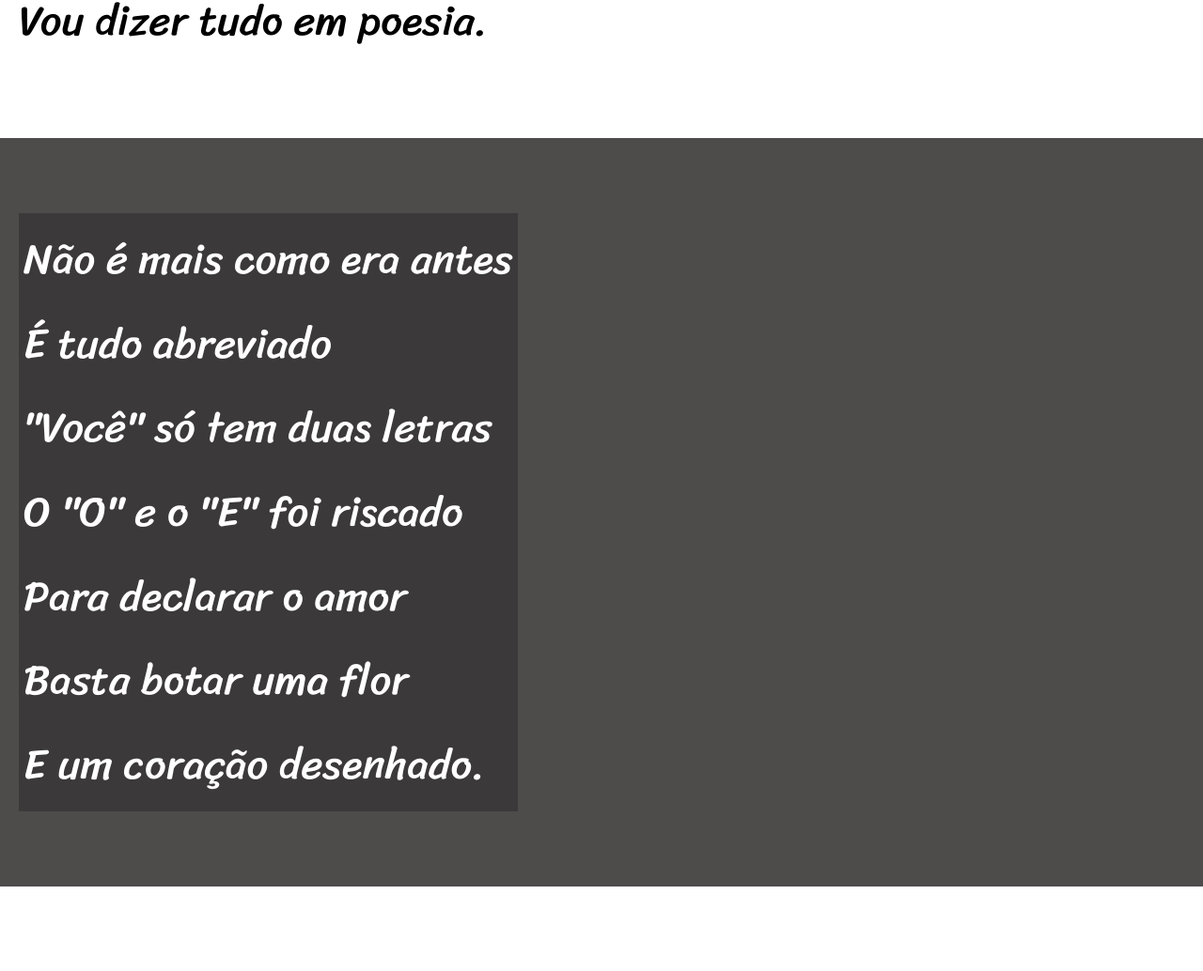
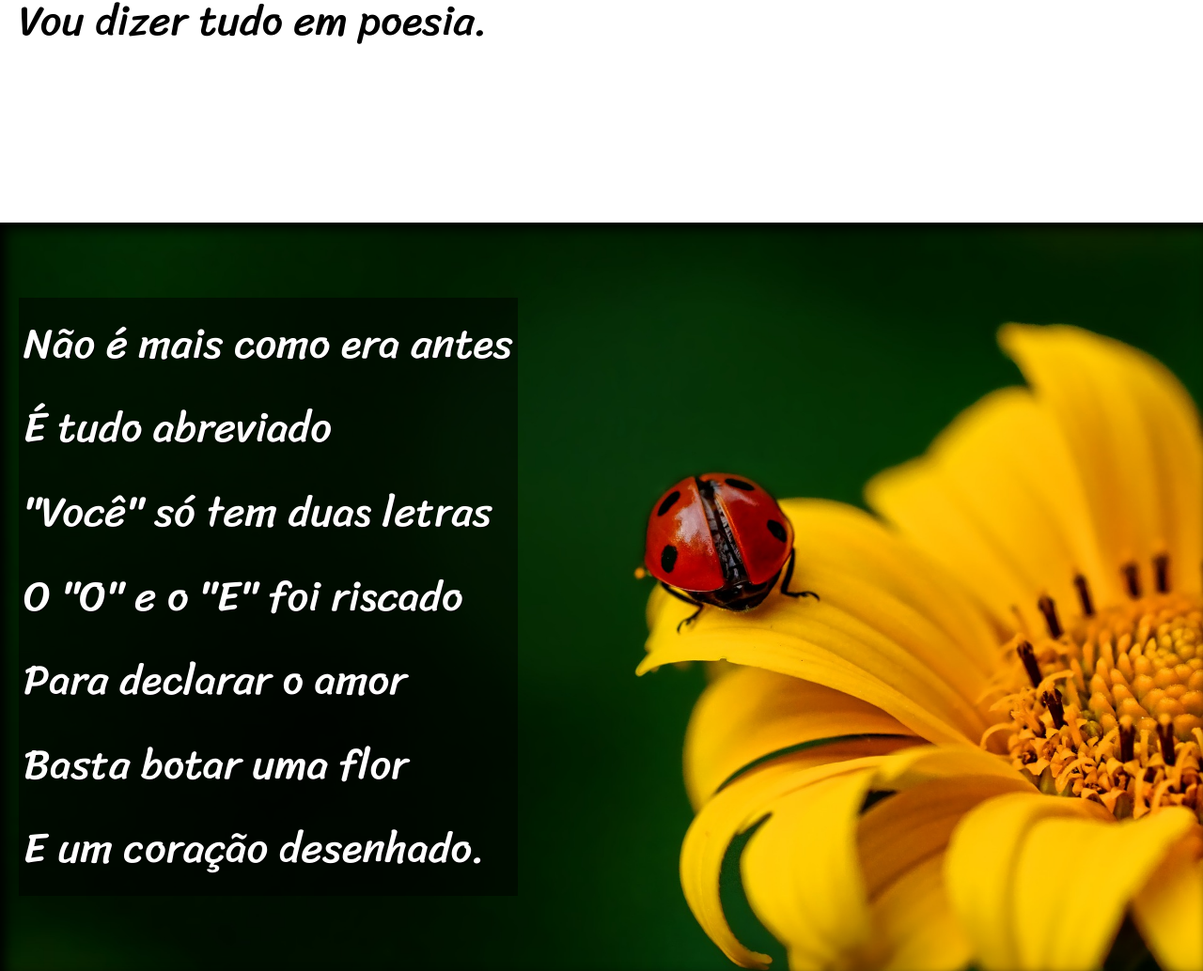
Before and after one commit to joaopaulomartinsdesouza/html-css, a plain HTML site: page Exercícios/desafios/d012-m3/index.html in a window 1280 px wide. Shown: the part 872-1906 px from the top of the page at 94% size. Drawn offline with Linux system fonts and the light colour scheme.

Commit message:
Atualização do estilo do projeto cordel

```diff
--- a/Exercícios/desafios/d012-m3/index.html
+++ b/Exercícios/desafios/d012-m3/index.html
@@ -9,7 +9,7 @@
 <body>
     <header>
         <h1>Cordel Moderno</h1>
-        <p>Por <a href="https://www.recantodasletras.com.br/poesias/3186743" target="_blank">Milton Duarte</a></p>
+        <p>Por <a href="https://www.recantodasletras.com.br/poesias/3186743" target="_blank"><strong>Milton Duarte</strong></a></p>
     </header>
 
         <section class="fundo-branco">
@@ -26,7 +26,7 @@
 
 
 
-        <section class="fundo-imagem">
+        <section class="fundo-imagem" id="img01">
             <p>
                 Não é mais como era antes <br>
                 É tudo abreviado <br>
@@ -49,20 +49,20 @@
                 Agora é .com <br>
                 Se o saite é muito bom <br>
                 Ele vale um alto preço. <br>
-
-                Pra piorar a liguagem <br>
+            </p>
+                <p>Pra piorar a liguagem <br>
                 O emoticom é um risco <br>
                 Tem símbolo para tudo <br>
                 Ponto e vírgula e um asterisco <br>
                 Um beijo significa <br>
                 Pra entender como fica <br>
-                Decifre esse rabisco. <br>
+                Decifre esse rabisco.<br>
             </p>
         </section>
 
 
 
-        <section class="fundo-imagem">
+        <section class="fundo-imagem" id="img02">
             <p>
                 Tenho saudade das cartas <br>
                 Escritas com a própria mão <br>
@@ -85,8 +85,8 @@
                 Abriu outro aplicativo <br>
                 O mundo ficou cativo <br>
                 Da tecnologia do agora. <br>
-
-                Felizmente, pra orar <br>
+            </p>
+            <p> Felizmente, pra orar <br>
                 Não precisa de internet <br>
                 Deus escuta todo mundo <br>
                 Se quiser, faça esse teste <br>
--- a/Exercícios/desafios/d012-m3/style.css
+++ b/Exercícios/desafios/d012-m3/style.css
@@ -65,18 +65,36 @@ section.fundo-branco {
     background-color: white;
 }
 
+section > p {
+    padding-bottom: 2em;
+}
+
 section.fundo-imagem {
 
-    background-color: rgb(78, 75, 75);
+    background-color: rgb(31, 29, 29);
     color: white;
+    background-size: cover;
+    box-shadow: inset 6px 6px 13px 0px black;
+    background-attachment: fixed;
 }
 
 section.fundo-imagem > p {
     display: inline-block;
     padding: 5px;
-    background-color: rgba(0, 0, 0, 0.24)
+    background-color: rgba(0, 0, 0, 0.507);
+    text-shadow: 1px 1px 0px black;
+}
+
+section#img01 {
+    background-image: url(imagens/background001.jpg);
+    background-position: right center;
 
 }
+
+section#img02 {
+background-image: url(imagens/background002.jpg);
+}
+
 footer > p {
     background-color: black;
     color: white;
@@ -92,3 +110,7 @@ footer > p > a {
 footer > p > a:hover {
     text-decoration: underline;
 }
+
+@media screen {
+
+}
```
